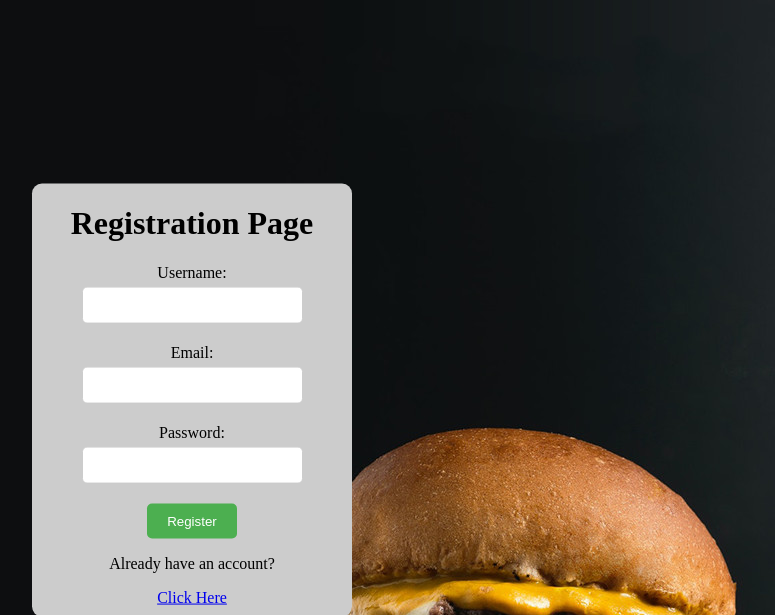
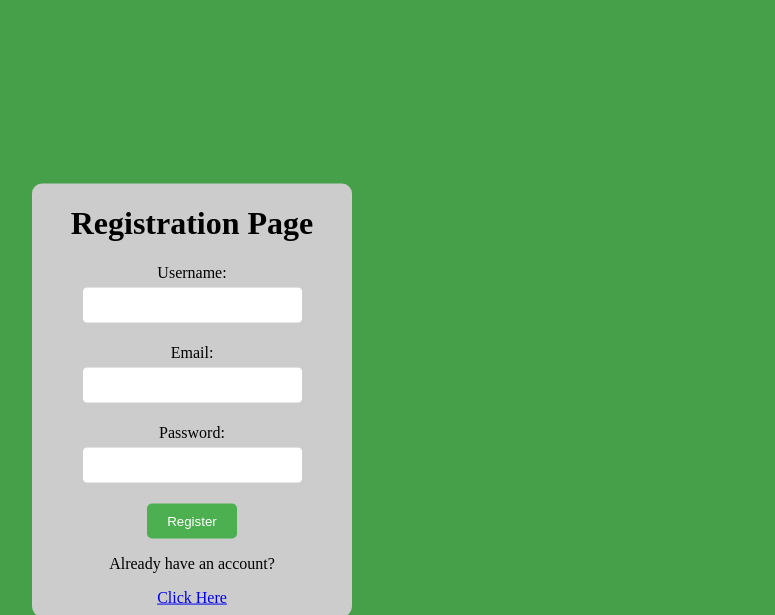
Before and after one commit to pavansai-tanguturi/eCommerce, a PHP site: page /register1.php in a window 1280 px wide. Shown: the top 615 px of the page, without its empty margins (448-1223 px from the left). Run offline with PHP 8.4, Linux system fonts and the light colour scheme.

Commit message:
Update style 2.css

```diff
--- a/css/style 2.css
+++ b/css/style 2.css
@@ -1,5 +1,5 @@
 body {
-    background-image: url(images/hero-bg.jpg);
+        background-color: #45a049;
     }
     .container {
     background-color: #ccc;
```
